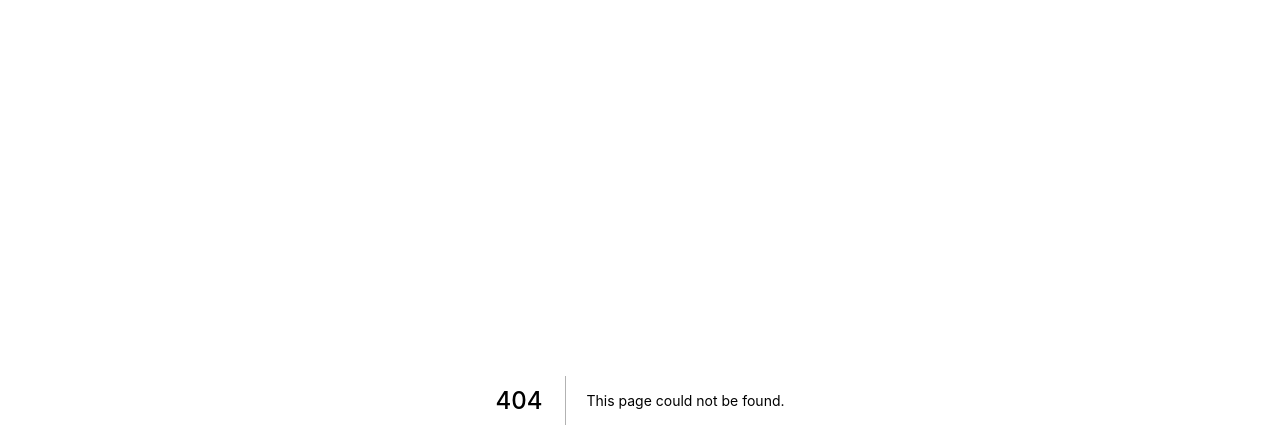
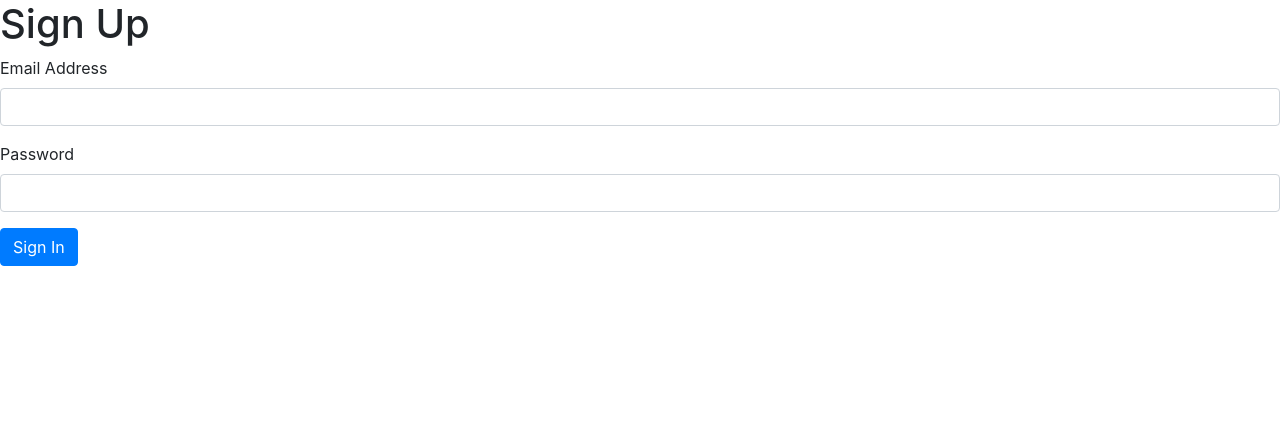
Before and after one commit to sithwin/ticketing, a Next.js app in the folder client/: page /auth/signin in a window 1280 px wide. Before the commit this address had no page. Shown: the top 448 px of the page. Built offline with nearby package versions, Linux system fonts and the light colour scheme.

Commit message:
created signin form

```diff
--- /dev/null
+++ b/client/pages/auth/signin.js
@@ -0,0 +1,48 @@
+import { useState } from "react";
+import Router from "next/router";
+import useRequest from "../../hooks/use-request";
+
+export default () => {
+  const [email, setEmail] = useState("");
+  const [password, setPassword] = useState("");
+  const { doRequest, errors } = useRequest({
+    url: "/api/users/signin",
+    method: "post",
+    body: {
+      email,
+      password,
+    },
+    onSuccess: () => Router.push("/"),
+  });
+
+  const onSubmit = async (event) => {
+    event.preventDefault();
+
+    await doRequest();
+  };
+
+  return (
+    <form onSubmit={onSubmit}>
+      <h1>Sign Up</h1>
+      <div className="form-group">
+        <label>Email Address</label>
+        <input
+          value={email}
+          onChange={(e) => setEmail(e.target.value)}
+          className="form-control"
+        />
+      </div>
+      <div className="form-group">
+        <label>Password</label>
+        <input
+          value={password}
+          onChange={(e) => setPassword(e.target.value)}
+          type="password"
+          className="form-control"
+        />
+      </div>
+      {errors}
+      <button className="btn btn-primary">Sign In</button>
+    </form>
+  );
+};
--- a/client/pages/banana.js
+++ /dev/null
@@ -1,3 +0,0 @@
-export default () => {
-  return <h1>Banana2</h1>;
-};
```
